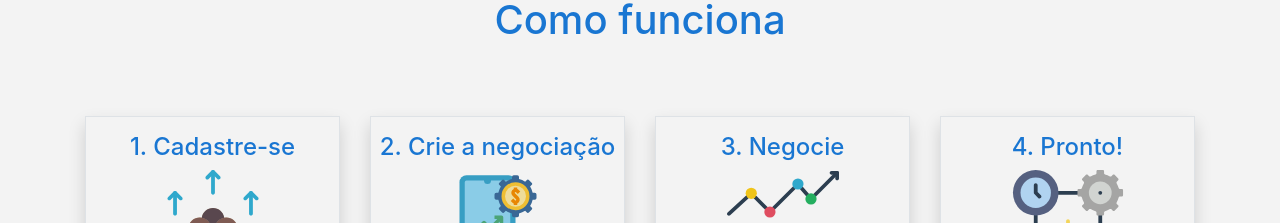
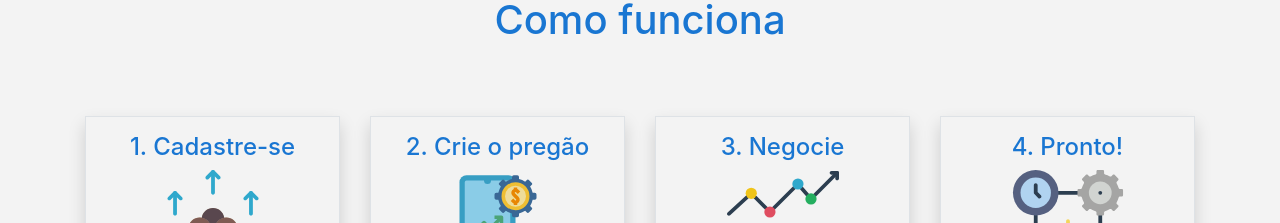
Before and after one commit to flik-co/landing-page, a plain HTML site: page index.html in a window 1280 px wide. Shown: the part 860-1083 px from the top of the page. Drawn offline with nearby package versions, Linux system fonts and the light colour scheme.

Commit message:
Replaces "negociação" with "pregão" at step two

```diff
--- a/index.html
+++ b/index.html
@@ -95,7 +95,7 @@
         </div>
         <div class="col-12 mt-3 mt-lg-0  col-lg-6 col-xl-3 text-center">
             <div class="border border-radius shadow py-3 px-2">
-                <h4 class="principal-title">2. Crie a negociação</h4>
+                <h4 class="principal-title">2. Crie o pregão</h4>
                 <img src="images/setting.svg" class="wow animate__animated  animate__fadeIn icon-section">
                 <p class="pt-3">Inicie e aguarde as propostas dos fornecedores.</p>
             </div>
```
